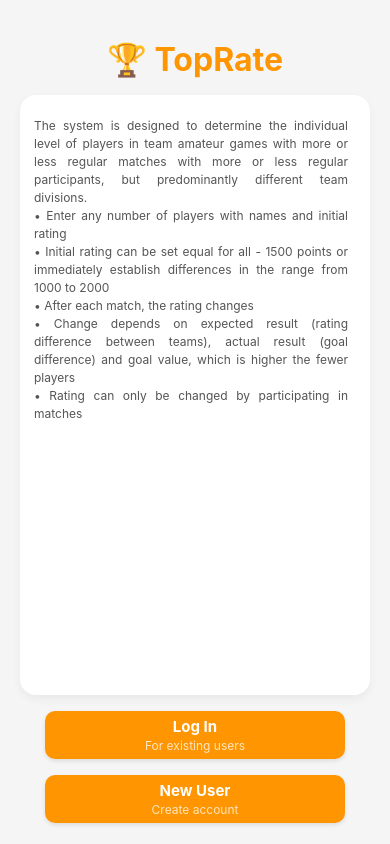
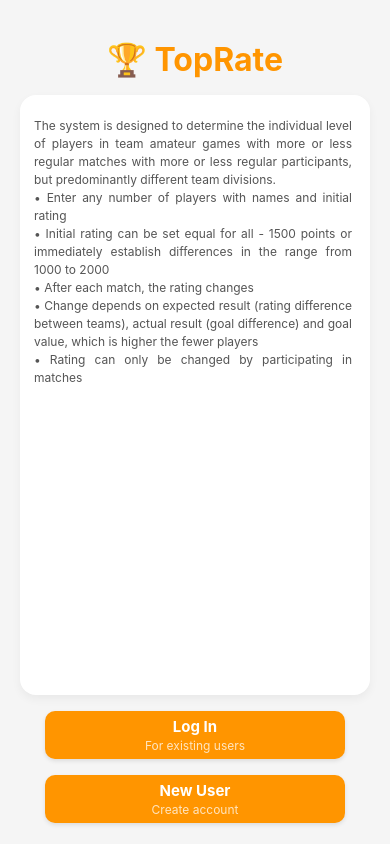
Before and after one commit to zveresch2019-ship-it/TopRate, a React Native app: screen / in a window 390 px wide. Built offline with nearby package versions, Linux system fonts and the light colour scheme; no server answers.

Commit message:
Widen help card to 420px and tighten right padding

```diff
--- a/src/screens/LoginScreen.tsx
+++ b/src/screens/LoginScreen.tsx
@@ -543,7 +543,7 @@ const styles = StyleSheet.create({
   },
   helpContainer: {
     width: '100%',
-    maxWidth: 400,
+    maxWidth: 420,
     alignSelf: 'center',
     height: 600,
     maxHeight: 660,
@@ -667,7 +667,7 @@ const styles = StyleSheet.create({
     height: '100%',
   },
   helpScrollContent: {
-    paddingRight: 8,
+    paddingRight: 4,
     paddingVertical: 8,
   },
 });
```
